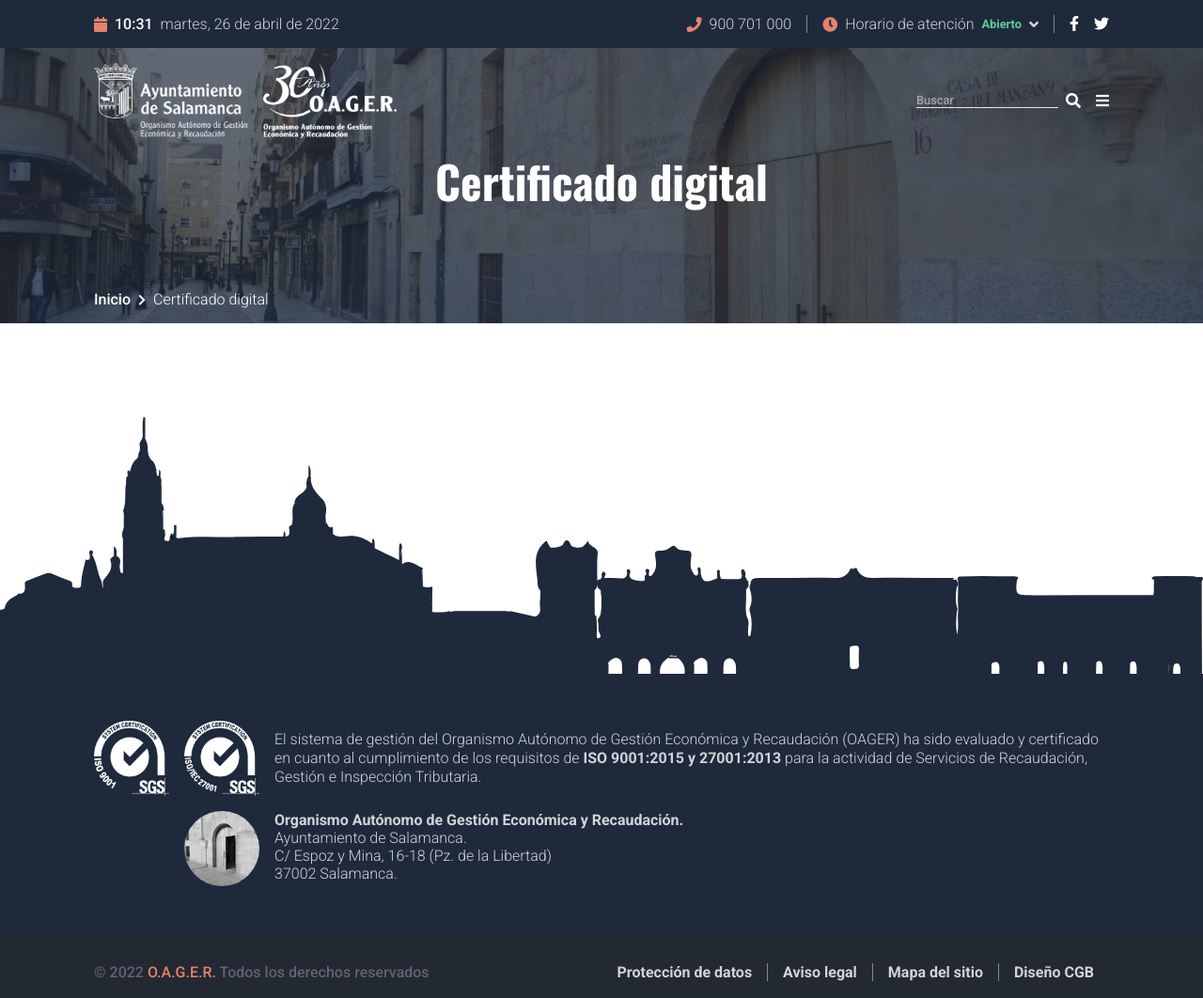
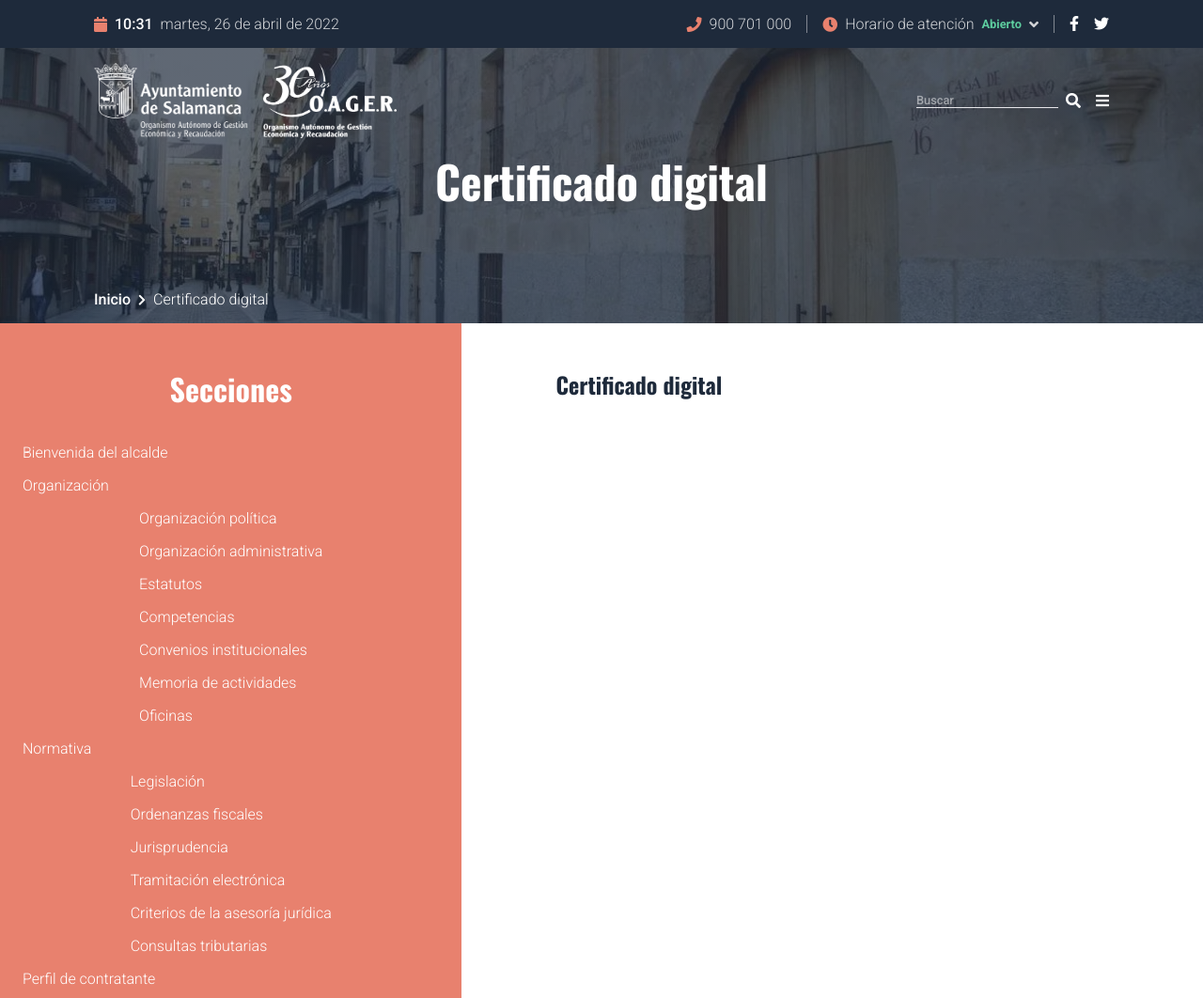
Before and after one commit to jjasdev/OAGER-Web, a website: page dist/page.html in a window 1280 px wide. Shown: the top 1062 px of the page at 94% size. Drawn offline with nearby package versions, Linux system fonts and the light colour scheme.

Commit message:
Creación estructura menú lateral

```diff
--- /dev/null
+++ b/src/assets/scss/layouts/_contenido.scss
@@ -0,0 +1,5 @@
+@use '../utils/funciones' as fn;
+@use '../utils/variables' as var;
+@use '../utils/mixins' as mx;
+
+/* Contenido */
--- /dev/null
+++ b/src/assets/scss/layouts/_main.scss
@@ -0,0 +1,27 @@
+@use '../utils/funciones' as fn;
+@use '../utils/variables' as var;
+@use '../utils/mixins' as mx;
+
+/* Main */
+.main {
+    @include mx.createGrid(0px,auto,max-content 1fr) {
+        width: 100%;
+    };
+
+    &__menu-lateral {
+        height: 100%;
+        background-color: var(--color-primary);
+        color: var(--color-light);
+    }
+
+    &__contenido {
+        padding: fn.pxTorem(50px) fn.pxTorem(100px);
+
+        @include mx.addBreakpoint('medium') {
+            padding: fn.pxTorem(50px);
+        }
+        @include mx.addBreakpoint('small') {
+            padding: fn.pxTorem(50px) fn.pxTorem(30px);
+        }
+    }
+}
--- /dev/null
+++ b/src/assets/scss/layouts/_menu-lateral.scss
@@ -0,0 +1,32 @@
+@use '../utils/funciones' as fn;
+@use '../utils/variables' as var;
+@use '../utils/mixins' as mx;
+
+/* Menú lateral */
+.menu-lateral {
+    position: sticky;
+    top: 0;
+    padding: fn.pxTorem(50px) fn.pxTorem(16px) fn.pxTorem(16px);
+    font-weight: 300;
+
+    &__item {
+        @include mx.createFlex(column, flex-start, center);
+    }
+
+    &__link {
+        padding: fn.pxTorem(8px);
+        height: 100%;
+        width: 100%;
+
+        &:hover {
+            border-radius: 5px;
+            background: rgba(var.getColor('color-light'), 0.1);
+        }
+    }
+
+    h2 {
+        font-size: var.getTypography('xl');
+        color: var(--color-light);
+        padding-bottom: fn.pxTorem(30px);
+    }
+}
--- a/src/assets/scss/layouts/_slider.scss
+++ b/src/assets/scss/layouts/_slider.scss
@@ -76,6 +76,7 @@
     @include mx.createFlex(column, center, center);
 
     h1 {
+        padding-bottom: fn.pxTorem(16px);
         min-height: fn.pxTorem(130px);
         text-align: center;
         font-size: var.getTypography('xxl');
--- a/src/assets/scss/style.scss
+++ b/src/assets/scss/style.scss
@@ -18,6 +18,9 @@
 @forward 'layouts/sidebar';
 @forward 'layouts/slider';
 @forward 'layouts/nav';
+@forward 'layouts/main';
+@forward 'layouts/menu-lateral';
+@forward 'layouts/contenido';
 @forward 'layouts/banner';
 @forward 'layouts/bienvenida';
 @forward 'layouts/avisos';
```
Also changed, not shown: dist/assets/css/style.css, dist/page.html, 1 other file.
